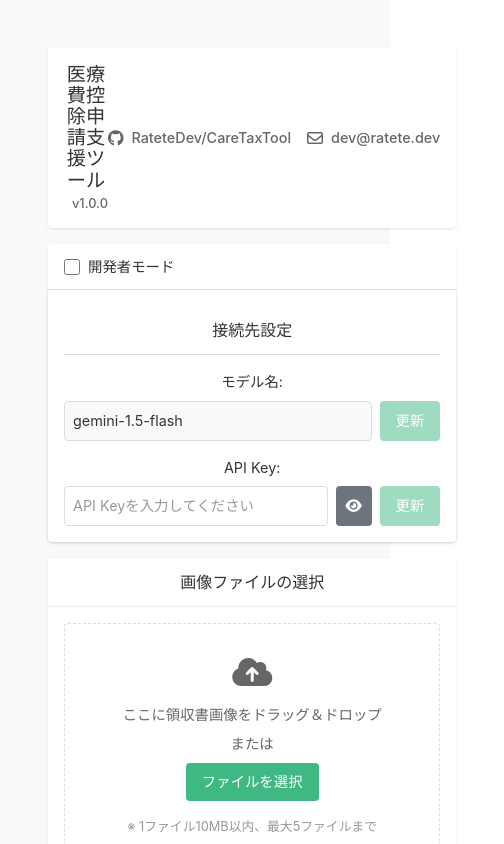
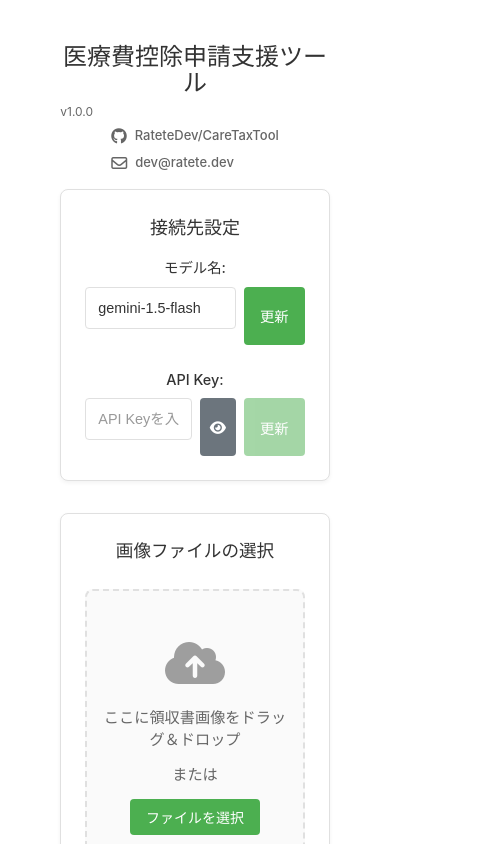
Before and after one commit to RateteDev/CareTaxTool, a Vue app: page / in a window 390 px wide. Shown: the top 844 px of the page, 504 px wide, since content can reach past the window. Built offline with nearby package versions, Linux system fonts and the light colour scheme.

Commit message:
update : ui

```diff
--- a/src/App.vue
+++ b/src/App.vue
@@ -47,109 +47,155 @@ const handleAnalyze = async (files: File[]) => {
 @import 'https://cdnjs.cloudflare.com/ajax/libs/font-awesome/6.0.0/css/all.min.css';
 
 :root {
-  --primary-color: #40B883;
+  --primary-color: #4CAF50;
   --error-color: #f44336;
-  --success-color: #40B883;
+  --success-color: #4CAF50;
   --info-color: #2196F3;
   --text-color: #333;
-  --border-color: #ddd;
+  --border-color: #e0e0e0;
+  --background-color: #ffffff;
 }
 
 body {
   margin: 0;
   padding: 0;
   font-family: -apple-system, BlinkMacSystemFont, "Segoe UI", Roboto, "Helvetica Neue", Arial, sans-serif;
-  background-color: #f8f9fa;
+  background-color: #f5f5f5;
   color: var(--text-color);
   line-height: 1.5;
+  min-height: 100vh;
+  min-height: 100dvh;
+}
+
+#app {
+  min-height: 100vh;
+  min-height: 100dvh;
+  background-color: #f5f5f5;
 }
 
 .container {
-  max-width: 800px;
+  width: 100%;
+  max-width: 75rem;
   margin: 0 auto;
+  padding: 2rem;
+  box-sizing: border-box;
+  min-height: 100vh;
+  min-height: 100dvh;
+}
+
+@media (max-width: 80rem) {
+  .container {
+    max-width: 60rem;
+  }
+}
+
+@media (max-width: 64rem) {
+  .container {
+    max-width: 90%;
+    padding: 1.5rem;
+  }
+
+  .section-container {
+    padding: 1.25rem;
+  }
+}
+
+@media (max-width: 48rem) {
+  body {
+    background-color: #fff;
+  }
+
+  #app {
+    background-color: #fff;
+  }
+
+  .container {
     padding: 1rem;
   }
 
   .section-container {
-  background-color: white;
-  border-radius: 4px;
-  box-shadow: 0 1px 3px rgba(0, 0, 0, 0.1);
-  margin-bottom: 1rem;
+    box-shadow: none;
+    border: 0.0625rem solid var(--border-color);
+  }
+
+  .section-container {
+    padding: 1rem;
+    margin-bottom: 1.5rem;
   }
 
   h2 {
     font-size: 1rem;
-  font-weight: normal;
-  margin: 0;
-  padding: 0.75rem 1rem;
-  color: var(--text-color);
-  border-bottom: 1px solid var(--border-color);
+    margin-bottom: 0.75rem;
   }
 
-button {
-  font-family: inherit;
-  font-size: 0.9rem;
-  line-height: 1.5;
+  .button {
+    padding: 0.5rem 0.75rem;
+  }
+
+  .button.primary {
+    padding: 0.5rem 1rem;
   }
 
   input {
-  font-family: inherit;
-  font-size: 0.9rem;
-  line-height: 1.5;
+    padding: 0.5rem;
+    font-size: 0.875rem;
   }
 
-* {
-  box-sizing: border-box;
+  .result-table th,
+  .result-table td {
+    padding: 0.75rem;
+    font-size: 0.875rem;
+  }
 }
 
-/* 通知スタイル */
-.notification {
-  display: flex;
-  align-items: center;
-  justify-content: space-between;
-  min-width: 300px;
-  max-width: 400px;
-  padding: 12px 16px;
-  border-radius: 8px;
-  box-shadow: 0 4px 12px rgba(0, 0, 0, 0.15);
-  font-size: 0.95em;
-  background: white;
-  margin-bottom: 0.5rem;
+@media (max-width: 30rem) {
+  .container {
+    padding: 0.75rem;
   }
 
-.notification.success {
-  background-color: var(--success-color);
-  color: white;
+  .section-container {
+    padding: 0.75rem;
+    margin-bottom: 1rem;
   }
 
-.notification.error {
-  background-color: var(--error-color);
-  color: white;
+  .upload-area {
+    padding: 1.5rem 1rem;
   }
 
-.notification.info {
-  background-color: var(--info-color);
-  color: white;
+  .upload-icon {
+    font-size: 2.5rem;
+  }
 }
 
-.notification.warning {
-  background-color: #ff9800;
-  color: white;
+.section-container {
+  background-color: var(--background-color);
+  border-radius: 0.5rem;
+  box-shadow: 0 0.125rem 0.25rem rgba(0, 0, 0, 0.05);
+  margin-bottom: 2rem;
+  padding: 1.5rem;
 }
 
-/* ボタンスタイル */
+h2 {
+  font-size: 1.125rem;
+  font-weight: 500;
+  margin: 0 0 1rem 0;
+  padding: 0;
+  color: var(--text-color);
+}
+
 .button {
   padding: 0.5rem 1rem;
   background-color: var(--primary-color);
   color: white;
   border: none;
-  border-radius: 4px;
+  border-radius: 0.25rem;
   cursor: pointer;
-  transition: all 0.3s ease;
+  transition: all 0.2s ease;
+  font-size: 0.875rem;
 }
 
 .button:hover {
-  opacity: 0.9;
+  background-color: #43a047;
 }
 
 .button.primary {
@@ -157,25 +203,85 @@ input {
   font-size: 1rem;
 }
 
-/* テーブルスタイル */
+input {
+  padding: 0.5rem;
+  border: 0.0625rem solid var(--border-color);
+  border-radius: 0.25rem;
+  font-size: 0.875rem;
+  width: 100%;
+  margin-bottom: 1rem;
+}
+
+.upload-area {
+  border: 0.125rem dashed var(--border-color);
+  border-radius: 0.5rem;
+  padding: 2rem;
+  text-align: center;
+  background-color: #fafafa;
+  cursor: pointer;
+  transition: all 0.2s ease;
+}
+
+.upload-area:hover {
+  border-color: var(--primary-color);
+  background-color: #f5f5f5;
+}
+
+.upload-icon {
+  font-size: 3rem;
+  color: #9e9e9e;
+  margin-bottom: 1rem;
+}
+
 .result-table {
   width: 100%;
   border-collapse: collapse;
+  margin-top: 1rem;
 }
 
 .result-table th,
 .result-table td {
-  padding: 0.75rem;
+  padding: 1rem;
   text-align: left;
-  border-bottom: 1px solid var(--border-color);
+  border-bottom: 0.0625rem solid var(--border-color);
 }
 
 .result-table th {
-  background-color: #f8f9fa;
+  background-color: #fafafa;
   font-weight: 500;
+  color: #666;
 }
 
 .result-table tr:hover {
-  background-color: #f8f9fa;
+  background-color: #f5f5f5;
+}
+
+.header {
+  display: flex;
+  justify-content: space-between;
+  align-items: center;
+  margin-bottom: 2rem;
+}
+
+.header h1 {
+  font-size: 1.5rem;
+  font-weight: 500;
+  margin: 0;
+}
+
+.header-contact {
+  display: flex;
+  align-items: center;
+  gap: 1rem;
+  color: #666;
+}
+
+.header-contact a {
+  color: inherit;
+  text-decoration: none;
+}
+
+.header-contact a:hover {
+  color: var(--primary-color);
 }
 </style>
--- a/src/components/ConnectionSettings.vue
+++ b/src/components/ConnectionSettings.vue
@@ -1,38 +1,26 @@
 <template>
-  <div class="api-key-section">
-    <div class="developer-mode">
-      <label class="checkbox-label">
-        <input type="checkbox" v-model="isDeveloperMode">
-        <span class="checkbox-text">開発者モード</span>
-      </label>
-    </div>
-
   <div class="connection-settings section-container">
     <h2>接続先設定</h2>
     <div class="settings-group">
       <div class="setting-item">
         <label for="model-name">モデル名:</label>
-          <div class="api-key-input-group">
+        <div class="input-group">
           <input
             type="text"
             id="model-name"
             v-model="modelName"
             placeholder="モデル名を入力"
-              :disabled="!isDeveloperMode"
           >
           <button
             @click="updateModel"
             class="button"
-              :disabled="!isDeveloperMode || !modelName"
+            :disabled="!modelName"
           >更新</button>
-          </div>
-          <div v-if="isDeveloperMode" class="help-text">
-            ※ モデル名の変更は開発者モードでのみ可能です
         </div>
       </div>
       <div class="setting-item">
         <label for="api-key">API Key:</label>
-          <div class="api-key-input-group">
+        <div class="input-group">
           <input
             :type="showApiKey ? 'text' : 'password'"
             id="api-key"
@@ -53,11 +41,6 @@
             class="button"
             :disabled="!apiKey"
           >更新</button>
-          </div>
-          <div v-if="isDeveloperMode" class="debug-info">
-            <div>API Key長: {{ apiKey.length }}文字</div>
-            <div>最終更新: {{ lastUpdated }}</div>
-          </div>
         </div>
       </div>
     </div>
@@ -143,43 +126,14 @@ const handleApiKeyPaste = (event: ClipboardEvent) => {
 </script>
 
 <style scoped>
-.api-key-section {
-  margin: 1rem 0;
-  background-color: white;
-  border-radius: 4px;
-  box-shadow: 0 1px 3px rgba(0, 0, 0, 0.1);
-}
-
-.developer-mode {
-  padding: 0.75rem 1rem;
-  border-bottom: 1px solid var(--border-color);
-}
-
-.checkbox-label {
-  display: flex;
-  align-items: center;
-  gap: 0.5rem;
-  cursor: pointer;
-  color: var(--text-color);
-  font-size: 0.9rem;
-}
-
 .connection-settings {
-  padding: 1rem;
-  background-color: white;
-}
-
-.connection-settings h2 {
-  font-size: 1rem;
-  margin-bottom: 1rem;
-  color: var(--text-color);
-  font-weight: normal;
+  margin-bottom: 2rem;
 }
 
 .settings-group {
   display: flex;
   flex-direction: column;
-  gap: 1rem;
+  gap: 1.5rem;
 }
 
 .setting-item {
@@ -191,36 +145,41 @@ const handleApiKeyPaste = (event: ClipboardEvent) => {
 .setting-item label {
   color: var(--text-color);
   font-size: 0.9rem;
+  font-weight: 500;
 }
 
-.api-key-input-group {
+.input-group {
   display: flex;
   gap: 0.5rem;
 }
 
-input[type="text"],
-input[type="password"] {
+input {
   flex: 1;
-  padding: 0.5rem;
+  padding: 0.75rem;
   border: 1px solid var(--border-color);
   border-radius: 4px;
   background-color: white;
   color: var(--text-color);
   font-size: 0.9rem;
+  transition: border-color 0.2s ease;
 }
 
-input[type="text"]:disabled {
-  background-color: #f8f9fa;
+input:focus {
+  outline: none;
+  border-color: var(--primary-color);
+}
+
+input:disabled {
+  background-color: #f5f5f5;
   cursor: not-allowed;
 }
 
-input[type="text"]::placeholder,
-input[type="password"]::placeholder {
+input::placeholder {
   color: #999;
 }
 
 .button {
-  padding: 0.5rem 1rem;
+  padding: 0.75rem 1rem;
   background-color: var(--primary-color);
   color: white;
   border: none;
@@ -228,6 +187,7 @@ input[type="password"]::placeholder {
   cursor: pointer;
   font-size: 0.9rem;
   min-width: 60px;
+  transition: background-color 0.2s ease;
 }
 
 .button:disabled {
--- a/src/components/Header.vue
+++ b/src/components/Header.vue
@@ -1,8 +1,7 @@
 <template>
   <header class="header">
-    <div class="title-row">
     <h1>医療費控除申請支援ツール<span class="version">v1.0.0</span></h1>
-      <div class="links">
+    <div class="contact-info">
       <a href="https://github.com/RateteDev/CareTaxTool" target="_blank" class="github-link">
         <i class="fab fa-github"></i>
         RateteDev/CareTaxTool
@@ -11,7 +10,6 @@
         <i class="far fa-envelope"></i>
         dev@ratete.dev
       </a>
-      </div>
     </div>
   </header>
 </template>
@@ -22,36 +20,37 @@
 
 <style scoped>
 .header {
-  background-color: white;
-  border-radius: 4px;
-  box-shadow: 0 1px 3px rgba(0, 0, 0, 0.1);
-  margin-bottom: 1rem;
-  padding: 1rem;
-}
-
-.title-row {
+  background-color: transparent;
+  box-shadow: none;
+  margin-bottom: 2rem;
+  padding: 0;
   display: flex;
-  justify-content: space-between;
-  align-items: center;
+  flex-direction: column;
+  gap: 0.75rem;
 }
 
 h1 {
-  font-size: 1.2rem;
+  font-size: 1.5rem;
   font-weight: 500;
-  color: #333;
+  color: var(--text-color);
   margin: 0;
+  display: flex;
+  align-items: center;
+  flex-wrap: wrap;
+  gap: 0.5rem;
 }
 
 .version {
-  font-size: 0.8rem;
+  font-size: 0.875rem;
   color: #666;
-  margin-left: 0.5rem;
+  font-weight: normal;
 }
 
-.links {
+.contact-info {
   display: flex;
-  gap: 1rem;
-  font-size: 0.9rem;
+  gap: 1.5rem;
+  font-size: 0.875rem;
+  flex-wrap: wrap;
 }
 
 .github-link, .email-link {
@@ -60,13 +59,53 @@ h1 {
   gap: 0.5rem;
   color: #666;
   text-decoration: none;
+  transition: color 0.2s ease;
 }
 
 .github-link:hover, .email-link:hover {
-  color: #333;
+  color: var(--primary-color);
 }
 
 i {
   font-size: 1rem;
 }
+
+@media (max-width: 48rem) { /* 768px */
+  .header {
+    gap: 0.5rem;
+    margin-bottom: 1.5rem;
+  }
+
+  h1 {
+    font-size: 1.25rem;
+  }
+
+  .version {
+    font-size: 0.75rem;
+  }
+
+  .contact-info {
+    gap: 1rem;
+    font-size: 0.8125rem;
+  }
+
+  i {
+    font-size: 1rem;
+  }
+}
+
+@media (max-width: 30rem) { /* 480px */
+  .header {
+    margin-bottom: 1rem;
+  }
+
+  h1 {
+    font-size: 1.125rem;
+  }
+
+  .contact-info {
+    flex-direction: column;
+    gap: 0.5rem;
+  }
+}
 </style>
--- a/src/components/ImageUpload.vue
+++ b/src/components/ImageUpload.vue
@@ -136,142 +136,134 @@ watch(selectedFiles, () => {
 
 <style scoped>
 .selection-section {
-  margin: 1rem 0;
-  background-color: white;
-  border-radius: 4px;
-  box-shadow: 0 1px 3px rgba(0, 0, 0, 0.1);
+  margin-bottom: 2rem;
 }
 
 .selection-section h2 {
-  font-size: 1rem;
-  margin: 0;
-  padding: 0.75rem 1rem;
-  color: #333;
-  font-weight: normal;
-  border-bottom: 1px solid #eee;
+  font-size: 1.1rem;
+  margin: 0 0 1.5rem 0;
+  padding: 0;
+  color: var(--text-color);
+  font-weight: 500;
 }
 
 .upload-area {
-  border: 1px dashed #ddd;
-  border-radius: 4px;
-  padding: 2rem 1rem;
-  margin: 1rem;
+  border: 2px dashed var(--border-color);
+  border-radius: 8px;
+  padding: 3rem 1rem;
   text-align: center;
   cursor: pointer;
-  background-color: white;
+  background-color: #fafafa;
+  transition: all 0.2s ease;
 }
 
 .upload-area:hover {
   border-color: var(--primary-color);
+  background-color: #f5f5f5;
 }
 
 .upload-content {
   display: flex;
   flex-direction: column;
   align-items: center;
-  gap: 0.5rem;
+  gap: 0.75rem;
   color: #666;
 }
 
 .upload-content p {
   margin: 0;
-  font-size: 0.9rem;
+  font-size: 0.95rem;
 }
 
 .upload-limits {
   color: #999;
-  font-size: 0.8rem !important;
-  margin-top: 0.5rem !important;
+  font-size: 0.85rem !important;
+  margin-top: 0.75rem !important;
 }
 
 .upload-icon {
-  font-size: 2rem;
-  color: #666;
+  font-size: 3rem;
+  color: #9e9e9e;
   margin-bottom: 0.5rem;
 }
 
 .images-section {
-  margin: 1rem;
+  margin-top: 2rem;
 }
 
 .images-grid {
   display: grid;
-  grid-template-columns: repeat(auto-fill, minmax(150px, 1fr));
-  gap: 1rem;
+  grid-template-columns: repeat(auto-fill, minmax(180px, 1fr));
+  gap: 1.5rem;
 }
 
 .image-item {
   position: relative;
   background-color: white;
   border: 1px solid var(--border-color);
-  border-radius: 4px;
+  border-radius: 8px;
   overflow: hidden;
+  box-shadow: 0 2px 4px rgba(0, 0, 0, 0.05);
 }
 
 .image-item img {
   width: 100%;
-  height: 150px;
+  height: 180px;
   object-fit: cover;
 }
 
 .image-name {
-  padding: 0.5rem;
-  font-size: 0.8rem;
+  padding: 0.75rem;
+  font-size: 0.85rem;
   color: #666;
   text-align: center;
   white-space: nowrap;
   overflow: hidden;
   text-overflow: ellipsis;
-  background-color: #f8f9fa;
+  background-color: #fafafa;
   border-top: 1px solid var(--border-color);
 }
 
 .remove-button {
   position: absolute;
-  top: 0.25rem;
-  right: 0.25rem;
-  background-color: rgba(255, 255, 255, 0.9);
+  top: 0.5rem;
+  right: 0.5rem;
+  background-color: rgba(255, 255, 255, 0.95);
   border: none;
   border-radius: 50%;
-  width: 1.5rem;
-  height: 1.5rem;
+  width: 2rem;
+  height: 2rem;
   cursor: pointer;
   display: flex;
   align-items: center;
   justify-content: center;
   color: #666;
-  font-size: 0.8rem;
-  box-shadow: 0 1px 3px rgba(0, 0, 0, 0.1);
+  font-size: 0.9rem;
+  box-shadow: 0 2px 4px rgba(0, 0, 0, 0.1);
+  transition: all 0.2s ease;
+}
+
+.remove-button:hover {
+  background-color: #f44336;
+  color: white;
 }
 
 .process-content {
-  margin: 1rem;
+  margin-top: 2rem;
   text-align: center;
+  padding-top: 2rem;
   border-top: 1px solid var(--border-color);
-  padding-top: 1rem;
-}
-
-.button {
-  padding: 0.5rem 1rem;
-  background-color: var(--primary-color);
-  color: white;
-  border: none;
-  border-radius: 4px;
-  cursor: pointer;
-  font-size: 0.9rem;
-  min-width: 60px;
 }
 
 .button.analyze {
-  padding: 0.75rem 1.5rem;
+  padding: 1rem 2rem;
   font-size: 1rem;
+  display: inline-flex;
+  align-items: center;
+  gap: 0.75rem;
 }
 
-.button:hover {
-  opacity: 0.9;
-}
-
-.button i {
-  margin-right: 0.5rem;
+.button.analyze i {
+  font-size: 1.2rem;
 }
 </style>
```
Lines whose indentation alone changed are shown as unchanged.
